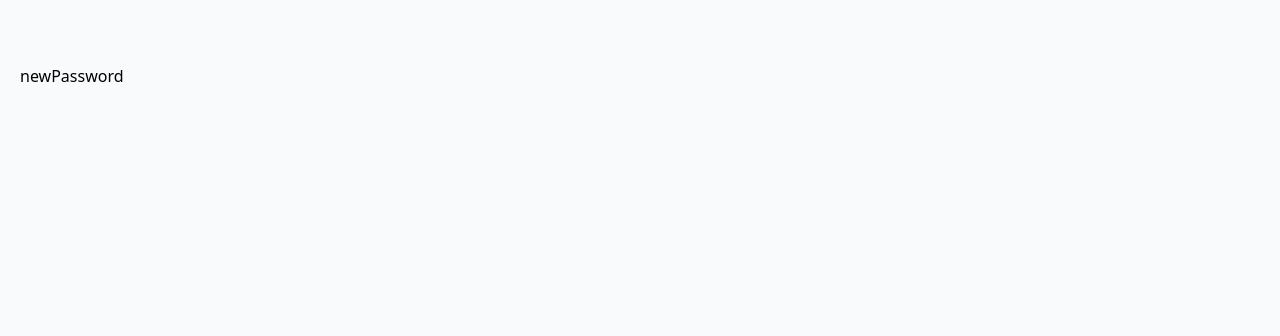
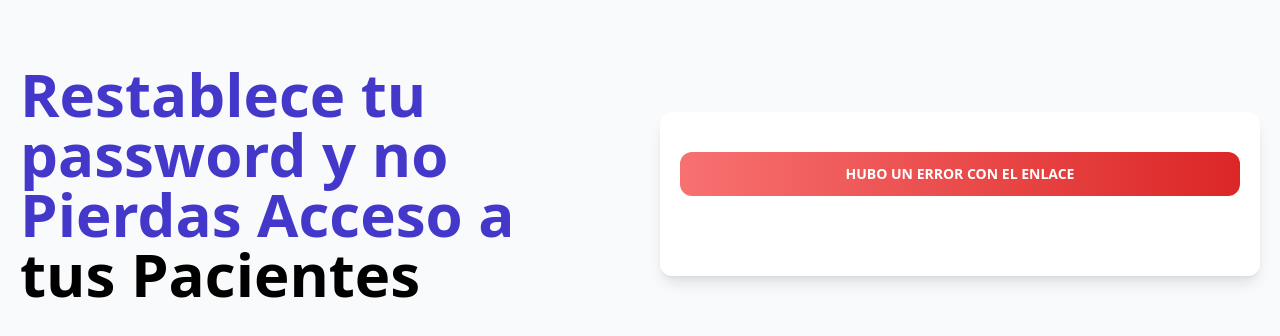
Before and after one commit to LucasSA97/apv-citas, a React (Vite) app in the folder frontend/: page /lost-password/1 in a window 1280 px wide. Shown: the top 336 px of the page. Built offline with nearby package versions, Linux system fonts and the light colour scheme; no server answers.

Commit message:
Validando el token y mostrando el formulario para cambiar password

```diff
--- a/frontend/src/pages/NewPassword.jsx
+++ b/frontend/src/pages/NewPassword.jsx
@@ -1,7 +1,74 @@
+import { useEffect, useState } from "react"
+import { useParams } from "react-router-dom"
+import Alert from "../components/Alert"
+import clienteAxios from "../config/axios"
 
 const NewPassword = () => {
+
+const params = useParams()
+const { token } = params
+
+const [password, setPassword] = useState('')
+const [ alert , setAlert] = useState({})
+const [tokenValido, setTokenValido ] = useState(false)
+
+useEffect(() => {
+  const comprobarToken = async () => {
+    try {
+        await clienteAxios(`/veterinarios/lost-password/${token}`)
+        setAlert({
+            msg: 'Coloca tu Nuevo Password'
+        })
+        setTokenValido(true)
+    } catch (error) {
+        setAlert({
+            msg: 'Hubo un error con el enlace',
+            error: true
+        })
+    }
+  }
+  comprobarToken()
+}, [])
+
+const { msg } = alert
   return (
-    <div>newPassword</div>
+    <>
+     <div>
+        <h1 className="text-indigo-700  font-black text-6xl"> Restablece tu password y no Pierdas Acceso a {''}<span className="text-black font-black"> tus Pacientes</span>
+        </h1>
+     </div>
+     <div className="mt-20 md:mt-5 shadow-lg px-5 py-10         rounded-xl bg-white">
+     { msg && <Alert
+         alert={alert}
+         ></Alert>}
+         {
+            tokenValido &&
+            (
+                <form action="">
+                <div className="my-5">
+                    <label
+                        className="uppercase text-grey-600 block text-xl font-bold">
+                            Nuevo Password
+                    </label>
+                    <input
+                        className="border w-full p-3 mt-3 bg-green-200 rounded-lg"
+                        type="password"
+                        placeholder="Nuevo Password"
+                        value={password}
+                        onChange={e => setPassword(e.target.value)}
+                    />
+                </div>
+                    <input
+                        type="submit"
+                        value="Guardar Nuevo Password"
+                        className="bg-indigo-700 w-full py-3 px-10 rounded-xl text-white uppercase font-bold mt-5 hover:cursor-pointer hover:bg-indigo-800 md:w-auto "
+                    />
+                </form>
+            )
+         }
+
+     </div>
+    </>
   )
 }
 
```
